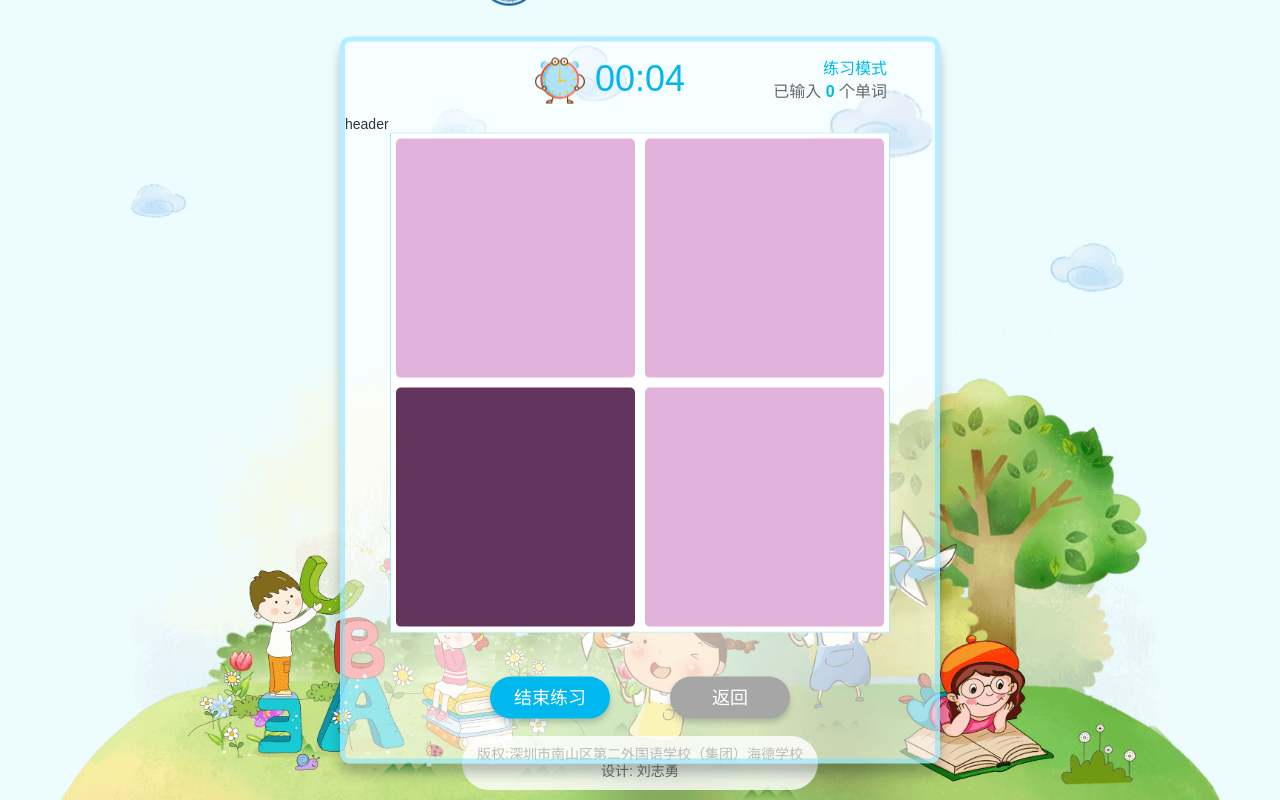
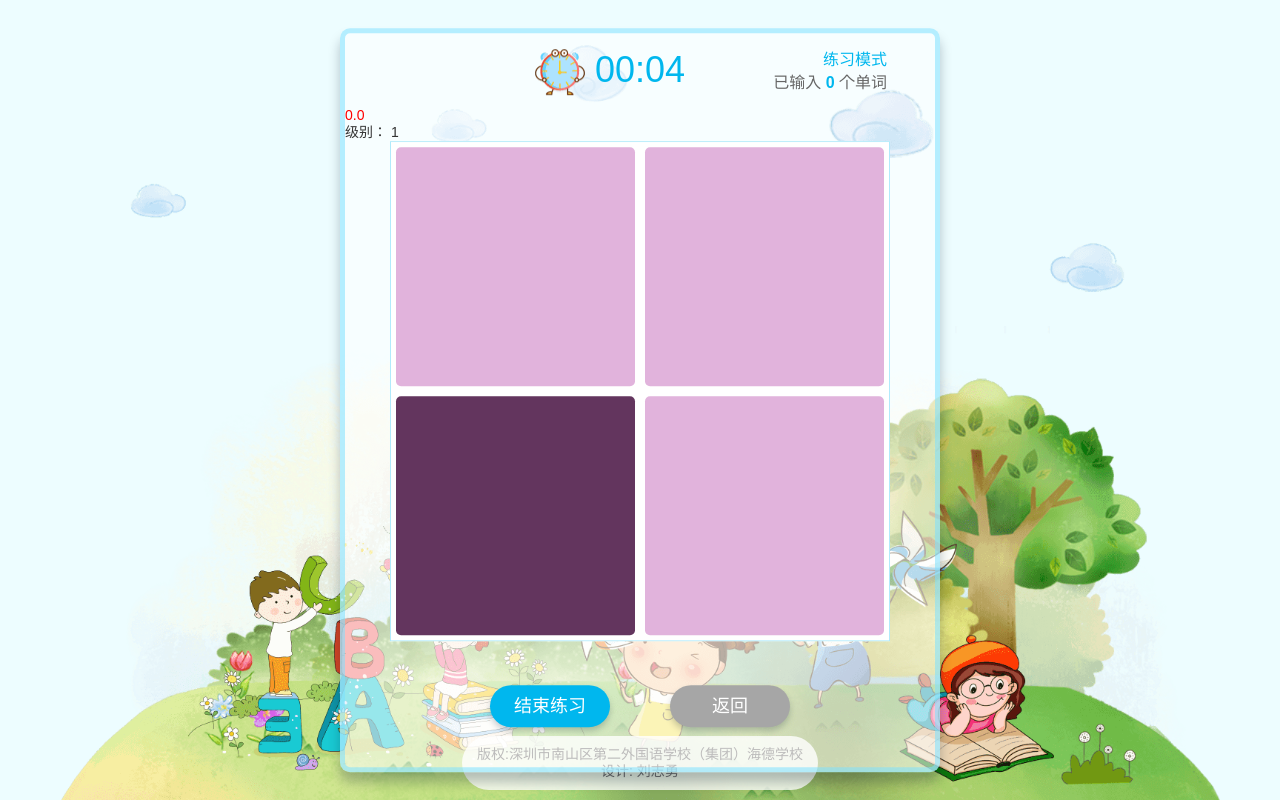
Before and after one commit to cqlql/color-challenge, a Vue app: page / in a window 1280 px wide. Built offline with nearby package versions, Linux system fonts and the light colour scheme.

Commit message:
dev: 开发中

```diff
--- a/src/components/ColorsBox/ColorsBox.vue
+++ b/src/components/ColorsBox/ColorsBox.vue
@@ -1,11 +1,12 @@
 <template>
   <div class="ColorsBox">
-    <div class="container">
+    <div class="ColorsBox_container">
       <GridIItem
         v-for="(color, index) of colors"
         :key="index"
         :color="color"
         :gridColumnNumber="gridColumnNumber"
+        :class="{ zoom: zoomIndex === index }"
         @click="onClick(index)"
       ></GridIItem>
     </div>
@@ -13,10 +14,24 @@
 </template>
 
 <script lang="ts" setup>
-import { ref } from 'vue'
-
+import { ref, watch } from 'vue'
 import GridIItem from './GridIItem.vue' // @ is an alias to /src
 import useRenderColors from './hooks/useRenderColors'
+
+const props = withDefaults(
+  defineProps<{
+    level: number
+  }>(),
+  {
+    level: 1,
+  },
+)
+
+const emits = defineEmits<{
+  (e: 'update:level', v: number): void
+}>()
+
+const zoomIndex = ref(-1)
 
 const {
   colors,
@@ -26,32 +41,41 @@ const {
   isRight,
   // 当前级别
   colorGameLevel,
-} = useRenderColors()
+  // 正确格子索引
+  correctIndex,
+} = useRenderColors(props)
+
+watch(colorGameLevel, (colorGameLevelVal) => {
+  emits('update:level', colorGameLevelVal)
+})
 
 setLevel(1)
 
 // 显示游戏结束
-function showGameOver(level: number) {
-  //
-}
+// function showGameOver(level: number) {}
 
-function showCorrect() {
-  //
-}
+// function showCorrect() {}
 
 //
-function gameOver() {
-  // showCorrect();
-  setTimeout(() => {
-    // showGameOver(colorGameLevel - 1)
-  }, 2000)
-}
+// function gameOver() {
+//   // showCorrect();
+//   setTimeout(() => {
+//     // showGameOver(colorGameLevel - 1)
+//   }, 2000)
+// }
 
 function onClick(index: number) {
   if (isRight(index)) {
     nextLevel()
   }
 }
+
+defineExpose({
+  showCorrect() {
+    zoomIndex.value = correctIndex.value
+    console.log(correctIndex.value)
+  },
+})
 </script>
 <style lang="scss">
 .ColorsBox {
@@ -59,7 +83,7 @@ function onClick(index: number) {
   position: relative;
 }
 
-.container {
+.ColorsBox_container {
   position: absolute;
   left: 0;
   right: 0;
@@ -67,23 +91,20 @@ function onClick(index: number) {
   bottom: 0;
   width: 100%;
   height: 100%;
-}
 
-.grid {
-  width: 20px;
-  height: 20px;
+  .zoom {
+    animation: zoom 1s ease-out;
+    z-index: 1;
+  }
 
-  /* margin: 10px; */
-  float: left;
-  position: relative;
-}
+  @keyframes zoom {
+    0% {
+      transform: scale(1);
+    }
 
-.grid-el {
-  position: absolute;
-  top: 5px;
-  bottom: 5px;
-  left: 5px;
-  right: 5px;
-  border-radius: 5px;
+    to {
+      transform: scale(1.5);
+    }
+  }
 }
 </style>
--- a/src/components/ColorsBox/hooks/useRenderColors.ts
+++ b/src/components/ColorsBox/hooks/useRenderColors.ts
@@ -6,9 +6,9 @@ type ColorType = {
   b: number
 }
 
-export default function useRenderColors() {
+export default function useRenderColors(props: Readonly<{ level: number }>) {
   const colors = ref<ColorType[]>([])
-  const gridColumnNumber = ref(1)
+  const gridColumnNumber = ref(props.level)
 
   // 最高级
   const colorGameLastStage = 50
@@ -31,6 +31,7 @@ export default function useRenderColors() {
     colors,
     gridColumnNumber,
     colorGameLevel,
+    correctIndex,
     setLevel,
     nextLevel() {
       let level = colorGameLevel.value
--- a/src/types/global.d.ts
+++ b/src/types/global.d.ts
@@ -8,3 +8,11 @@ declare interface Setting {
   isLimitTime?: boolean
   time?: string
 }
+
+declare namespace NodeJS {
+  interface Process {
+    env: {
+      NODE_ENV: 'production' | 'development'
+    }
+  }
+}
--- /dev/null
+++ b/src/views/comps/GameTimeCountdown.vue
@@ -0,0 +1,48 @@
+<template>
+  <div :class="{ emergency: isEmergency }"> {{ time }} </div>
+</template>
+
+<script lang="ts" setup>
+import { onUnmounted, ref } from 'vue'
+
+const emits = defineEmits<{
+  (e: 'timeUp'): void
+}>()
+
+const isEmergency = ref(false)
+const time = ref('20')
+let urgentTime = 5 // 紧急界限时间
+
+if (process.env.NODE_ENV !== 'production') {
+  time.value = '2'
+  urgentTime = 1
+}
+
+let timeValue = Number(time.value)
+
+const timeId = setInterval(() => {
+  timeValue = Number((timeValue - 0.1).toFixed(1))
+
+  if (timeValue > urgentTime) {
+    time.value = String(Math.ceil(timeValue))
+    isEmergency.value = false
+  } else {
+    time.value = timeValue.toFixed(1)
+    isEmergency.value = true
+  }
+
+  if (timeValue <= 0) {
+    clearInterval(timeId)
+    emits('timeUp')
+  }
+}, 100)
+
+onUnmounted(() => {
+  clearInterval(timeId)
+})
+</script>
+<style scoped lang="scss">
+.emergency {
+  color: red;
+}
+</style>
--- a/src/views/comps/PlayContainer/PlayContainer.vue
+++ b/src/views/comps/PlayContainer/PlayContainer.vue
@@ -56,11 +56,11 @@
 <script setup lang="ts">
 import { ref, watch, computed, inject } from 'vue'
 
-import useCountDown from './composable/useCountDown'
+import useCountDown from './hooks/useCountDown'
 import TimeCount from '../TimeCount.vue'
 import ResultDialog from '../ResultDialog.vue'
-import type { PlayStatusType } from './composable/useWordIpt'
-import useWordIpt from './composable/useWordIpt'
+import type { PlayStatusType } from './hooks/useWordIpt'
+import useWordIpt from './hooks/useWordIpt'
 // import compare from './utils/compare'
 
 const setting = inject<Setting>('setting') as Setting
--- a/src/views/comps/PlayContainer/PlayContainerPractice.vue
+++ b/src/views/comps/PlayContainer/PlayContainerPractice.vue
@@ -10,13 +10,19 @@
           </div>
         </div>
       </div>
-      <div>header</div>
+      <div>
+        <GameTimeCountdown v-if="isPlay" :key="level" @timeUp="timeUp" />
+      </div>
+      <div>
+        级别：
+        {{ level }}
+      </div>
     </template>
     <div v-if="!isCountDown" class="PlayContainer_word-lb">
       {{ currentWordInfo.label }}
     </div>
     <div class="PlayContainer_body">
-      <ColorsBox v-if="isPlay" />
+      <ColorsBox ref="vColorsBox" v-if="isPlay" v-model:level="level" />
       <div v-else-if="isCountDown" class="PlayContainer_countdown">
         {{ countDown }}
       </div>
@@ -51,20 +57,41 @@
 import type { ComponentPublicInstance } from 'vue'
 import { ref, watch, computed } from 'vue'
 
-import useCountDown from './composable/useCountDown'
+import useCountDown from './hooks/useCountDown'
 import TimeCount from '../TimeCount.vue'
 import ResultDialog from '../ResultDialog.vue'
-import type { PlayStatusType } from './composable/useWordIpt'
-import useWordIpt from './composable/useWordIpt'
+import type { PlayStatusType } from './hooks/useWordIpt'
+import useWordIpt from './hooks/useWordIpt'
 import ColorsBox from '@/components/ColorsBox/ColorsBox.vue'
+import GameTimeCountdown from '../GameTimeCountdown.vue'
+import useColorGame from './hooks/useColorGame'
 // import compare from './utils/compare'
 
 // const setting = inject<Setting>('setting') as Setting
 
+let playCountdownTime = 3
+
+if (process.env.NODE_ENV !== 'production') {
+  playCountdownTime = 0
+}
+
 const vTimeCount = ref({
-  stopTime: () => {},
-  startTime: () => {},
-  getElapsedTime: () => '',
+  stopTime: () => {
+    console.error('vTimeCount 未初始')
+  },
+  startTime: () => {
+    console.error('vTimeCount 未初始')
+  },
+  getElapsedTime: () => {
+    console.error('vTimeCount 未初始')
+    return ''
+  },
+})
+
+const vColorsBox = ref({
+  showCorrect() {
+    console.log('vColorsBox 未初始')
+  },
 })
 
 defineEmits(['back'])
@@ -73,6 +100,63 @@ const dialogVisible = ref(false)
 const dialogDataList = ref<GeneralItem[]>([])
 
 const playStatus = ref<PlayStatusType>('countDown')
+
+const { level } = useColorGame()
+
+let {
+  inputWordCount,
+  correctWordCount,
+  iptWordValue,
+  // onEnter,
+  confirm,
+  inputInfo,
+  hasInputError,
+  resolveWord,
+  currentWordInfo,
+  completeMsg,
+  resetInput,
+} = useWordIpt(
+  () => {},
+  playStatus,
+  // 全部完成
+  stopPlay,
+  true,
+)
+
+let { countDown, countDownRestart } = useCountDown(
+  playCountdownTime,
+  playStatus,
+)
+
+let isPlay = computed(() => {
+  return playStatus.value === 'play'
+})
+
+let isCountDown = computed(() => {
+  return playStatus.value === 'countDown'
+})
+
+let isFinish = computed(() => {
+  return playStatus.value === 'finish'
+})
+
+// 获焦
+let vWordInput = ref<ComponentPublicInstance | null>(null)
+watch(vWordInput, () => {
+  vWordInput.value?.$el.focus()
+})
+
+watch(isPlay, (isPlay) => {
+  if (isPlay) {
+    vTimeCount.value.startTime()
+  }
+})
+
+// 关卡时间到
+function timeUp() {
+  console.log('关卡时间到')
+  vColorsBox.value.showCorrect()
+}
 
 function stopPlay() {
   vTimeCount.value.stopTime()
@@ -89,46 +173,6 @@ function stopPlay() {
   dialogVisible.value = true
 }
 
-let {
-  inputWordCount,
-  correctWordCount,
-  iptWordValue,
-  onEnter,
-  confirm,
-  inputInfo,
-  hasInputError,
-  resolveWord,
-  currentWordInfo,
-  completeMsg,
-  resetInput,
-} = useWordIpt(
-  () => {},
-  playStatus,
-  // 全部完成
-  stopPlay,
-  true,
-)
-
-let { countDown, countDownRestart } = useCountDown(0, playStatus)
-
-let isPlay = computed(() => {
-  return playStatus.value === 'play'
-})
-
-let isCountDown = computed(() => {
-  return playStatus.value === 'countDown'
-})
-
-let isFinish = computed(() => {
-  return playStatus.value === 'finish'
-})
-
-watch(isPlay, (isPlay) => {
-  if (isPlay) {
-    vTimeCount.value.startTime()
-  }
-})
-
 function restart() {
   resetInput()
   countDownRestart()
@@ -139,15 +183,9 @@ function timeEnd() {
   confirm(iptWordValue.value)
 }
 
-function onInput() {
-  hasInputError.value = false
-  inputInfo.value = ''
-}
-
-// 获焦
-let vWordInput = ref<ComponentPublicInstance | null>(null)
-watch(vWordInput, () => {
-  vWordInput.value?.$el.focus()
-})
+// function onInput() {
+//   hasInputError.value = false
+//   inputInfo.value = ''
+// }
 </script>
 <style lang="scss" src="@/views/comps/PlayContainer/PlayContainer.scss"></style>
--- /dev/null
+++ b/src/views/comps/PlayContainer/hooks/useColorGame.ts
@@ -0,0 +1,8 @@
+import { ref } from 'vue'
+
+export default function useColorGame() {
+  const level = ref(1)
+  return {
+    level,
+  }
+}
```
Also changed, not shown: src/views/comps/PlayContainer/hooks/useCountDown.ts (renamed from src/views/comps/PlayContainer/composable/useCountDown.ts), src/views/comps/PlayContainer/hooks/useWordData.ts (renamed from src/views/comps/PlayContainer/composable/useWordData.ts), src/views/comps/PlayContainer/hooks/useWordIpt.ts (renamed from src/views/comps/PlayContainer/composable/useWordIpt.ts), 1 other file (tests, documents, lock files or other folders).
